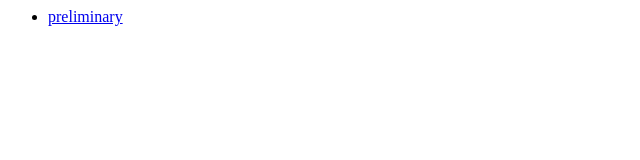
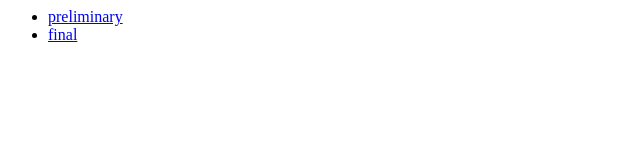
Before and after one commit to shilangyu/EOOP20L-neural-network, a plain HTML site: page index.html in a window 1280 px wide. Shown: the full height of the page, 0-640 px from the left. Drawn offline with Linux system fonts and the light colour scheme.

Commit message:
Deploying to gh-pages from master @ fa8a8c5624b8ea6a944237a752266b56f67d2099 🚀

```diff
--- a/index.html
+++ b/index.html
@@ -1 +1 @@
-<ul><li><a href="./preliminary.pdf">preliminary</a></li></ul>
+<ul><li><a href="./preliminary.pdf">preliminary</a></li><li><a href="./final.pdf">final</a></li></ul>
```
Also changed, not shown: 2 other files.
